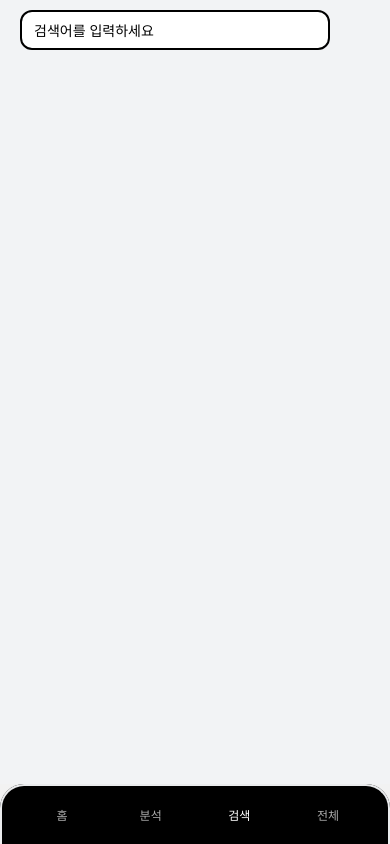
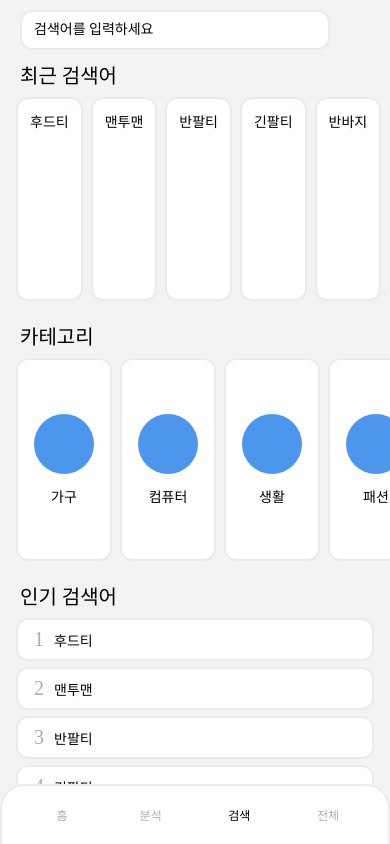
Before and after one commit to hayward2007/hanpoon-frontend, a React Native app: screen /Search in a window 390 px wide. Built offline with nearby package versions, Linux system fonts and the light colour scheme.

Commit message:
Search Page Made

```diff
--- a/src/components/navigation.tsx
+++ b/src/components/navigation.tsx
@@ -4,7 +4,7 @@ import {Icon, IconProps} from '../utils/icon';
 import Color from '../utils/color';
 import {SafeAreaView} from 'react-native-safe-area-context';
 import {useNavigationState} from '@react-navigation/native';
-import SUIT from '../utils/text';
+import SUIT, {SUITVariable} from '../utils/text';
 
 export const NaviagtionButton = ({
   navigation,
@@ -12,7 +12,7 @@ export const NaviagtionButton = ({
   icon,
   name,
   size,
-  color = Color.navigationBarColor.unselected,
+  color = Color.navigationbar.unselected,
 }: {
   navigation: any;
   page: string;
@@ -31,7 +31,6 @@ export const NaviagtionButton = ({
       height: size || 24,
       width: size || 24,
       fontSize: 12,
-      // gap: 4,
     },
   });
   return (
@@ -45,7 +44,9 @@ export const NaviagtionButton = ({
           color={color || icon.color}
         />
         {name && (
-          <SUIT style={{color: color, fontSize: 12}} font="SemiBold">
+          <SUIT
+            style={{color: color, fontSize: 12}}
+            font={SUITVariable.SemiBold}>
             {name}
           </SUIT>
         )}
@@ -88,7 +89,7 @@ const NavigationBar = ({navigation}: {navigation: any}) => {
       flexDirection: 'row',
       alignItems: 'center',
       justifyContent: 'space-between',
-      backgroundColor: Color.navigationBarColor.background,
+      backgroundColor: Color.navigationbar.background,
       height: 60,
       width: '100%',
       paddingLeft: 36,
@@ -98,7 +99,7 @@ const NavigationBar = ({navigation}: {navigation: any}) => {
       borderStyle: 'solid',
       borderWidth: 2,
       borderBottomWidth: 0,
-      borderColor: Color.navigationBarColor.border,
+      borderColor: Color.navigationbar.border,
     },
   });
 
@@ -106,7 +107,7 @@ const NavigationBar = ({navigation}: {navigation: any}) => {
     <SafeAreaView
       edges={['bottom']}
       style={{
-        backgroundColor: Color.navigationBarColor.background,
+        backgroundColor: Color.navigationbar.background,
         borderRadius: 24,
       }}>
       <View style={barStyles.navigationBar}>
@@ -117,9 +118,9 @@ const NavigationBar = ({navigation}: {navigation: any}) => {
             name={page.name}
             page={page.page}
             color={
-              currentPage === page.page
-                ? Color.navigationBarColor.selected
-                : Color.navigationBarColor.unselected
+              currentPage.toLocaleLowerCase() === page.page.toLocaleLowerCase()
+                ? Color.navigationbar.selected
+                : Color.navigationbar.unselected
             }
             icon={{
               icon: page.icon,
--- a/src/pages/App.tsx
+++ b/src/pages/App.tsx
@@ -12,8 +12,10 @@ const App = () => {
   return (
     <NavigationContainer>
       <Stack.Navigator
+        initialRouteName="home"
         screenOptions={{
           headerShown: false,
+          gestureEnabled: false,
           animation: 'fade',
           animationDuration: 200,
         }}>
--- /dev/null
+++ b/src/pages/Search/Cart/index.tsx
@@ -0,0 +1,22 @@
+import React from 'react';
+import {ScrollView, Text, View} from 'react-native';
+import {SafeAreaView} from 'react-native-safe-area-context';
+
+import Color from '../../../utils/color';
+import NavigationBar from '../../../components/navigation';
+
+const Cart = ({navigation}: {navigation: any}) => {
+  return (
+    <SafeAreaView edges={['top']} style={{flex: 1}}>
+      <ScrollView
+        style={{flex: 1, backgroundColor: Color.background}}
+        stickyHeaderIndices={[0]}>
+        <View>
+          <Text>Cart</Text>
+        </View>
+      </ScrollView>
+    </SafeAreaView>
+  );
+};
+
+export default Cart;
--- a/src/pages/Search/index.tsx
+++ b/src/pages/Search/index.tsx
@@ -1,19 +1,56 @@
-import React, {useRef, useState} from 'react';
+import React, {useState} from 'react';
 import {
-  Text,
   View,
   ScrollView,
   TextInput,
-  Animated,
-  Touchable,
   TouchableOpacity,
+  Text,
 } from 'react-native';
 import {SafeAreaView} from 'react-native-safe-area-context';
 
+import Cart from './Cart';
 import style from './style';
 import Color from '../../utils/color';
+import {Icon} from '../../utils/icon';
+import {createNativeStackNavigator} from '@react-navigation/native-stack';
 import NavigationBar, {NaviagtionButton} from '../../components/navigation';
-import {Icon} from '../../utils/icon';
+import Space from '../../utils/space';
+
+const Stack = createNativeStackNavigator();
+const Search = () => {
+  return (
+    <Stack.Navigator
+      initialRouteName="search"
+      screenOptions={{
+        headerShown: false,
+        animation: 'fade',
+        animationDuration: 200,
+      }}>
+      <Stack.Screen name="search" component={Index} />
+      <Stack.Screen name="cart" component={Cart} />
+    </Stack.Navigator>
+  );
+};
+export default Search;
+
+const Index = ({navigation}: {navigation: any}) => {
+  return (
+    <SafeAreaView edges={['top']} style={{flex: 1}}>
+      <ScrollView
+        style={{flex: 1, backgroundColor: Color.background}}
+        stickyHeaderIndices={[0]}>
+        <SearchBar navigation={navigation} />
+        <View style={style.Search}>
+          <RecentSearch.RecentSearchView />
+          <CategorySearch.CategorySearchView />
+          <PopularSearch.PopularSearchView />
+        </View>
+        <Space />
+      </ScrollView>
+      <NavigationBar navigation={navigation} />
+    </SafeAreaView>
+  );
+};
 
 const SearchBar = ({navigation}: {navigation: any}) => {
   const [SearchText, setSearchText] = useState('');
@@ -21,7 +58,7 @@ const SearchBar = ({navigation}: {navigation: any}) => {
   return (
     <View style={style.SearchBar}>
       <View style={style.SearchText}>
-        <Icon icon="search" color={Color.navigationBarColor.unselected} />
+        <Icon icon="search" color={Color.gray[600]} />
         <TextInput
           style={style.SearchTextInput}
           placeholder="검색어를 입력하세요"
@@ -30,30 +67,150 @@ const SearchBar = ({navigation}: {navigation: any}) => {
         />
         {SearchText && (
           <TouchableOpacity onPress={() => setSearchText('')}>
-            <Icon icon="close" color={Color.navigationBarColor.unselected} />
+            <Icon icon="close" color={Color.gray[600]} />
           </TouchableOpacity>
         )}
       </View>
       <NaviagtionButton
         navigation={navigation}
         icon={{icon: 'shopping_cart'}}
-        page={'All'}
+        page={'cart'}
       />
     </View>
   );
 };
 
-const Search = ({navigation}: {navigation: any}) => {
-  return (
-    <SafeAreaView edges={['top']} style={{flex: 1}}>
-      <ScrollView style={{flex: 1, backgroundColor: Color.backGroundColor}}>
-        <SearchBar navigation={navigation} />
+namespace RecentSearch {
+  export const RecentSearchList = [
+    '후드티',
+    '맨투맨',
+    '반팔티',
+    '긴팔티',
+    '반바지',
+    '청바지',
+    '코트',
+    '자켓',
+  ];
 
-        {/* <Text>{SearchText}</Text> */}
-      </ScrollView>
-      <NavigationBar navigation={navigation} />
-    </SafeAreaView>
-  );
-};
+  const RecentSearchItem = ({text}: {text: string}) => {
+    return (
+      <View style={style.RecentSearchItem}>
+        <Text>{text}</Text>
+      </View>
+    );
+  };
 
-export default Search;
+  export const RecentSearchView = () => {
+    return (
+      <View style={style.View}>
+        <Text style={style.Title}>최근 검색어</Text>
+        <ScrollView horizontal showsHorizontalScrollIndicator={false}>
+          <View style={style.ViewList}>
+            {RecentSearchList.map((text, index) => (
+              <RecentSearchItem text={text} key={index} />
+            ))}
+          </View>
+        </ScrollView>
+      </View>
+    );
+  };
+}
+
+namespace CategorySearch {
+  export const CategorySearchList = [
+    {
+      name: '가구',
+      icon: 'bed',
+    },
+    {
+      name: '컴퓨터',
+      icon: 'computer',
+    },
+    {
+      name: '생활',
+      icon: 'cooking',
+    },
+    {
+      name: '패션',
+      icon: 'styler',
+    },
+    {
+      name: '가구',
+      icon: 'bed',
+    },
+    {
+      name: '가구',
+      icon: 'bed',
+    },
+    {
+      name: '가구',
+      icon: 'bed',
+    },
+  ];
+
+  const CategorySearchItem = ({text, icon}: {text: string; icon: string}) => {
+    return (
+      <View style={style.CategoryItem}>
+        <View style={style.CatogoryIcon}>
+          <Icon icon={icon} color={Color.white} size={31} />
+        </View>
+        <Text>{text}</Text>
+      </View>
+    );
+  };
+
+  export const CategorySearchView = () => {
+    return (
+      <View style={style.View}>
+        <Text style={style.Title}>카테고리</Text>
+        <ScrollView horizontal showsHorizontalScrollIndicator={false}>
+          <View style={style.ViewList}>
+            {CategorySearchList.map((category, index) => (
+              <CategorySearchItem
+                text={category.name}
+                key={index}
+                icon={category.icon}
+              />
+            ))}
+          </View>
+        </ScrollView>
+      </View>
+    );
+  };
+}
+
+namespace PopularSearch {
+  export const RecentSearchList = [
+    '후드티',
+    '맨투맨',
+    '반팔티',
+    '긴팔티',
+    '반바지',
+    '청바지',
+    '코트',
+    '자켓',
+    '컴퓨터',
+  ];
+
+  const PopularSearchItem = ({index, text}: {index: number; text: string}) => {
+    return (
+      <View style={style.PopularSearchItem}>
+        <Text style={style.PopularSearchItemIndex}>{index + 1}</Text>
+        <Text>{text}</Text>
+      </View>
+    );
+  };
+
+  export const PopularSearchView = () => {
+    return (
+      <View style={style.View}>
+        <Text style={style.Title}>인기 검색어</Text>
+        <View style={style.PopularViewList}>
+          {RecentSearchList.map((text, index) => (
+            <PopularSearchItem text={text} key={index} index={index} />
+          ))}
+        </View>
+      </View>
+    );
+  };
+}
--- a/src/pages/Search/style.ts
+++ b/src/pages/Search/style.ts
@@ -1,7 +1,16 @@
 import {StyleSheet} from 'react-native';
 import Color from '../../utils/color';
+import {SUITVariable} from '../../utils/text';
 
 const style = StyleSheet.create({
+  Search: {
+    gap: 20,
+  },
+  Title: {
+    fontFamily: SUITVariable.Bold,
+    fontSize: 20,
+    marginLeft: 20,
+  },
   SearchBar: {
     height: 60,
     width: '100%',
@@ -11,6 +20,7 @@ const style = StyleSheet.create({
     alignItems: 'center',
     paddingHorizontal: 20,
     gap: 16,
+    backgroundColor: Color.background,
   },
   SearchText: {
     flex: 1,
@@ -20,6 +30,7 @@ const style = StyleSheet.create({
     backgroundColor: Color.white,
     borderStyle: 'solid',
     borderWidth: 2,
+    borderColor: Color.gray[300],
     borderRadius: 12,
     paddingHorizontal: 8,
     paddingVertical: 6,
@@ -27,6 +38,85 @@ const style = StyleSheet.create({
   },
   SearchTextInput: {
     flex: 1,
+    fontFamily: SUITVariable.Medium,
+  },
+  View: {
+    flex: 1,
+    display: 'flex',
+    flexDirection: 'column',
+    gap: 8,
+  },
+  ViewList: {
+    flex: 1,
+    display: 'flex',
+    flexDirection: 'row',
+    marginHorizontal: 16,
+    gap: 8,
+  },
+  RecentSearchItem: {
+    padding: 12,
+    backgroundColor: Color.white,
+    borderStyle: 'solid',
+    borderWidth: 2,
+    borderColor: Color.gray[300],
+    borderRadius: 12,
+    fontFamily: SUITVariable.Medium,
+    fontSize: 16,
+    color: Color.black,
+  },
+  CategoryItem: {
+    display: 'flex',
+    alignItems: 'center',
+    justifyContent: 'center',
+    flexDirection: 'column',
+    gap: 12,
+    padding: 16,
+    fontSize: 16,
+    fontFamily: SUITVariable.Medium,
+    color: Color.black,
+    backgroundColor: Color.white,
+    borderWidth: 2,
+    borderRadius: 12,
+    borderStyle: 'solid',
+    borderColor: Color.gray[300],
+  },
+  CatogoryIcon: {
+    width: 60,
+    height: 60,
+    borderRadius: 60,
+    backgroundColor: Color.brand,
+    display: 'flex',
+    justifyContent: 'center',
+    alignItems: 'center',
+  },
+  PopularViewList: {
+    flex: 1,
+    display: 'flex',
+    flexDirection: 'column',
+    marginHorizontal: 16,
+    gap: 6,
+  },
+  PopularSearchItem: {
+    display: 'flex',
+    flexDirection: 'row',
+    alignItems: 'center',
+    paddingVertical: 8,
+    paddingHorizontal: 16,
+    gap: 8,
+    backgroundColor: Color.white,
+    borderStyle: 'solid',
+    borderWidth: 2,
+    borderColor: Color.gray[300],
+    borderRadius: 12,
+    fontFamily: SUITVariable.Medium,
+    fontSize: 16,
+    color: Color.black,
+  },
+  PopularSearchItemIndex: {
+    width: 12,
+    fontFamily: SUITVariable.SemiBold,
+    fontSize: 20,
+    color: Color.gray[600],
   },
 });
 
--- a/src/utils/color.tsx
+++ b/src/utils/color.tsx
@@ -1,30 +1,27 @@
-class White {
-  100: string = '#FFFFFF';
-}
-class Grey {
+class GrayScale {
+  0: string = '#FFFFFF';
   100: string = '#F5F5F5';
-  200: string = '#EAEBED';
+  200: string = '#F2F3F5';
+  300: string = '#EAEBED';
   600: string = '#ADADAD';
   700: string = '#8E8E8E';
-}
-
-class Black {
-  100: string = '#000000';
+  1000: string = '#000000';
 }
 
 class NavigationBarColor {
-  private static grey: Grey = new Grey();
-  selected: string = new White()[100];
-  unselected: string = NavigationBarColor.grey[600];
-  background: string = new Black()[100];
-  border: string = NavigationBarColor.grey[200];
+  private gray: GrayScale = new GrayScale();
+  selected: string = this.gray[1000];
+  unselected: string = this.gray[600];
+  background: string = this.gray[0];
+  border: string = this.gray[300];
 }
 
 export default class Color {
-  static white: string = new White()[100];
-  static black: string = new Black()[100];
-  static grey: Grey = new Grey();
+  static gray: GrayScale = new GrayScale();
+  static white: string = this.gray[0];
+  static black: string = this.gray[1000];
+  static brand: string = '#4C96EE';
+  static background: string = this.gray[200];
 
-  static navigationBarColor: NavigationBarColor = new NavigationBarColor();
-  static backGroundColor: string = '#F2F3F5';
+  static navigationbar: NavigationBarColor = new NavigationBarColor();
 }
--- a/src/utils/icon.tsx
+++ b/src/utils/icon.tsx
@@ -37,8 +37,6 @@ export const Icon = ({
           fontWeight: weight,
           color: color,
           lineHeight: size * 1.1,
-          textAlign: 'center',
-          textAlignVertical: 'center',
         }}>
         {icon}
       </Text>
--- /dev/null
+++ b/src/utils/space.tsx
@@ -0,0 +1,8 @@
+import React from 'react';
+import {View} from 'react-native';
+
+const Space = () => {
+  return <View style={{flex: 1, height: 8}} />;
+};
+
+export default Space;
--- a/src/utils/text.tsx
+++ b/src/utils/text.tsx
@@ -1,15 +1,27 @@
 import React, {Component} from 'react';
 import {StyleProp, StyleSheet, Text, TextStyle} from 'react-native';
 
+export class SUITVariable {
+  static Thin = 'SUITVariable-Thin';
+  static ExtraLight = 'SUITVariable-ExtraLight';
+  static Light = 'SUITVariable-Light';
+  static Regular = 'SUITVariable-Regular';
+  static Medium = 'SUITVariable-Medium';
+  static SemiBold = 'SUITVariable-SemiBold';
+  static Bold = 'SUITVariable-Bold';
+  static ExtraBold = 'SUITVariable-ExtraBold';
+  static Black = 'SUITVariable-Black';
+}
+
 export default class SUIT extends Component<{
   style?: StyleProp<TextStyle>;
-  font?: 'SemiBold' | 'Bold' | 'Regular';
+  font?: string;
   children: string;
 }> {
   render() {
     const style = StyleSheet.create({
       SUIT: {
-        fontFamily: 'SUITVariable-' + (this.props.font || 'Regular'),
+        fontFamily: this.props.font || SUITVariable.Regular,
       },
     });
     return (
```
Also changed, not shown: src/pages/Search/Cart/style.ts (added), 1 other file (tests, documents, lock files or other folders).
